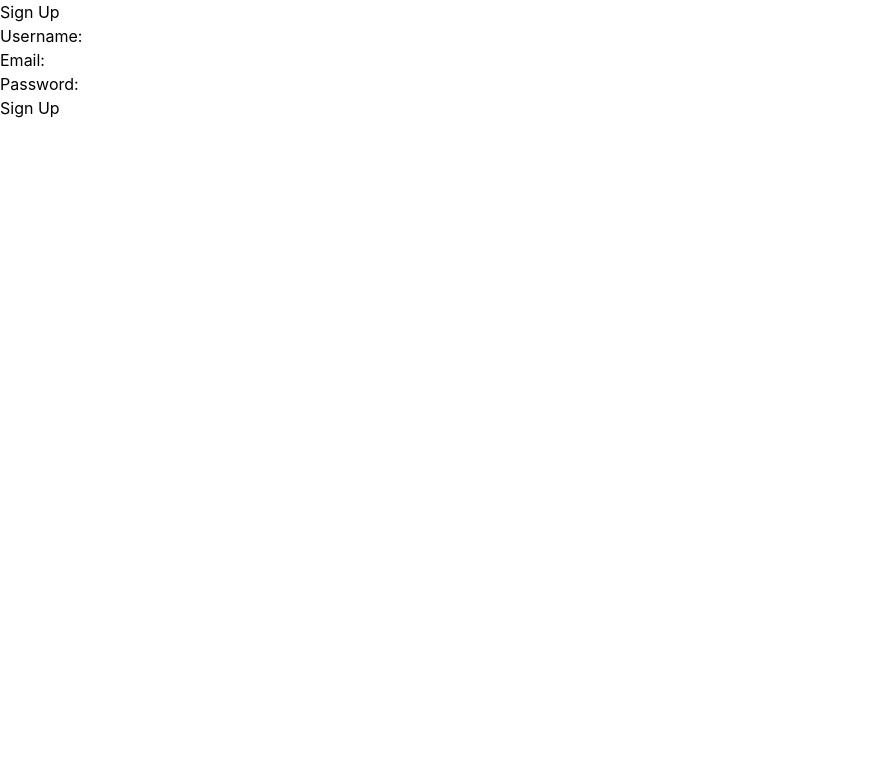
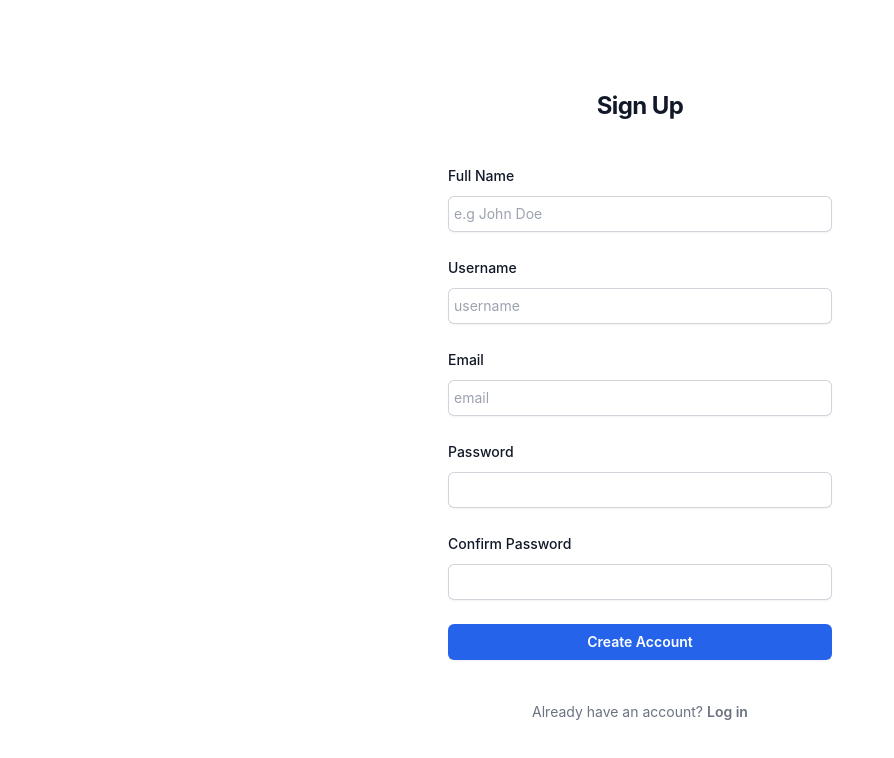
Before and after one commit to jaymeliao/CodeSpotLight, a React (Create React App) app: page /signup in a window 1280 px wide. Shown: the top 758 px of the page, without its empty margins (0-894 px from the left). Built offline with nearby package versions, Linux system fonts and the light colour scheme.

Commit message:
add sign up form

```diff
--- a/src/App.js
+++ b/src/App.js
@@ -62,7 +62,7 @@
       }
     } catch (err) {
       console.error(err.response.data.message);
-      setError("error logging in");
+      setError("Error Login: Please check your username or password.");
     }
   };
 
--- a/src/Pages/HomePage/HomePage.jsx
+++ b/src/Pages/HomePage/HomePage.jsx
@@ -5,7 +5,7 @@
 import Header from "../../Components/Header/Header";
 function HomePage({user, handleLogout}) {
   return (
-      <div className="jm-main-section min-h-screen flex bg-gray-200	 text-gray-900">
+      <div className="jm-main-section min-h-screen flex bg-gray-200 text-gray-900">
         <Header user={user} handleLogout={handleLogout} />
         <SideBar user={user}/>
         <FeedPostsList/>
--- a/src/Pages/LoginPage/LoginPage.jsx
+++ b/src/Pages/LoginPage/LoginPage.jsx
@@ -1,5 +1,5 @@
 import React from "react";
-import { Link } from "react-router-dom"; // Import Link
+import { Link } from "react-router-dom";
 
 function LoginPage({ error, handleLogin }) {
   return (
@@ -20,7 +20,6 @@
         <form className="space-y-6" onSubmit={handleLogin}>
           <div>
             <label
-              htmlFor="email"
               className="block text-sm font-medium leading-6 text-gray-900"
             >
               Username
@@ -38,7 +37,6 @@
           <div>
             <div className="flex items-center justify-between">
               <label
-                htmlFor="password"
                 className="block text-sm font-medium leading-6 text-gray-900"
               >
                 Password
@@ -70,7 +68,7 @@
             >
               Log In
             </button>
-            {error && <p>{error}</p>}
+            {error && <p className="mt-3 text-center text-sm font-medium text-red-600">{error}</p>}
           </div>
         </form>
 
--- a/src/Pages/SignUpPage/SignUpPage.jsx
+++ b/src/Pages/SignUpPage/SignUpPage.jsx
@@ -1,30 +1,45 @@
-import React, { useState } from 'react';
-import axios from 'axios';
-import { useNavigate } from 'react-router-dom';
+import React, { useState } from "react";
+import axios from "axios";
+import { useNavigate } from "react-router-dom";
+import { Link } from "react-router-dom";
 
 function SignupPage({ handleLoginAfterSignup }) {
-
-  const [error, setError] = useState('');
+  const [error, setError] = useState("");
   const navigate = useNavigate();
-
 
   const handleSubmit = async (event) => {
     event.preventDefault();
+
+    const password = event.target.password.value;
+    const confirmPassword = event.target.confirm_password.value;
+
+    // Check if passwords match
+    if (password !== confirmPassword) {
+      setError("Password do not match.");
+      return; // Prevent the form from being submitted
+    }
+
     try {
       const newAccount = {
+        name: event.target.fullname.value,
         username: event.target.username.value,
-        email:event.target.email.value,
+        email: event.target.email.value,
         password: event.target.password.value,
-      }
-      const response = await axios.post('http://localhost:8080/signup',newAccount );
-      console.log('Signup successful', response.data);
+      };
+      const response = await axios.post(
+        "http://localhost:8080/signup",
+        newAccount
+      );
+      console.log("Signup successful", response.data);
       await handleLoginAfterSignup(newAccount.username, newAccount.password);
-      navigate('/');
-
+      navigate("/");
     } catch (err) {
       console.log(err);
       if (err.response && err.response.status === 409) {
-        setError(err.response.data.error || "Username or email already exist. Try Forget Password");
+        setError(
+          err.response.data.error ||
+            "Username or email already exist. Try Forget Password"
+        );
       } else {
         console.error(
           err.response?.data?.message || "Automatic login after signup failed"
@@ -35,34 +50,109 @@
   };
 
   return (
+    <div className="flex min-h-full flex-1 flex-col justify-center px-6 py-12 lg:px-8">
+      <div className="sm:mx-auto sm:w-full sm:max-w-sm">
+        <h2 className="mt-10 text-center text-2xl font-bold leading-9 tracking-tight text-gray-900">
+          Sign Up
+        </h2>
+      </div>
+
+      <div className="mt-10 sm:mx-auto sm:w-full sm:max-w-sm">
+        <form className="space-y-6" onSubmit={handleSubmit}>
           <div>
-      <h2>Sign Up</h2>
-      <form onSubmit={handleSubmit}>
-        <div>
-          <label htmlFor="username">Username:</label>
+            <label
+              htmlFor="email"
+              className="block text-sm font-medium leading-6 text-gray-900"
+            >
+              Full Name
+            </label>
+            <div className="mt-2">
               <input
-            type="text"
-            name="username"
+                name="fullname"
+                placeholder="e.g John Doe"
+                required
+                className="block w-full rounded-md border-0 py-1.5 px-1.5 text-gray-900 shadow-sm ring-1 ring-inset ring-gray-300 placeholder:text-gray-400 focus:ring-2 focus:ring-inset focus:ring-black sm:text-sm sm:leading-6"
               />
             </div>
+          </div>
           <div>
-          <label htmlFor="email">Email:</label>
+            <label className="block text-sm font-medium leading-6 text-gray-900">
+              Username
+            </label>
+            <div className="mt-2">
+              <input
+                name="username"
+                placeholder="username"
+                autoComplete="username"
+                required
+                className="block w-full rounded-md border-0 py-1.5 px-1.5 text-gray-900 shadow-sm ring-1 ring-inset ring-gray-300 placeholder:text-gray-400 focus:ring-2 focus:ring-inset focus:ring-black sm:text-sm sm:leading-6"
+              />
+            </div>
+          </div>
+          <div>
+            <label className="block text-sm font-medium leading-6 text-gray-900">
+              Email
+            </label>
+            <div className="mt-2">
               <input
                 type="email"
-            id="email"
                 name="email"
+                placeholder="email"
+                required
+                className="block w-full rounded-md border-0 py-1.5 px-1.5 text-gray-900 shadow-sm ring-1 ring-inset ring-gray-300 placeholder:text-gray-400 focus:ring-2 focus:ring-inset focus:ring-black sm:text-sm sm:leading-6"
               />
             </div>
+          </div>
           <div>
-          <label htmlFor="password">Password:</label>
+            <div className="flex items-center justify-between">
+              <label className="block text-sm font-medium leading-6 text-gray-900">
+                Password
+              </label>
+            </div>
+            <div className="mt-2">
               <input
+                name="password"
                 type="password"
-            name="password"
+                autoComplete="current-password"
+                required
+                className="block w-full rounded-md border-0 py-1.5 px-1.5 text-gray-900 shadow-sm ring-1 ring-inset ring-gray-300 placeholder:text-gray-400 focus:ring-2 focus:ring-black focus:ring-gray-600 sm:text-sm sm:leading-6"
               />
             </div>
-        <button type="submit">Sign Up</button>
-        {error && <p className="error">{error}</p>}
+          </div>
+          <div>
+            <div className="flex items-center justify-between">
+              <label className="block text-sm font-medium leading-6 text-gray-900">
+                Confirm Password
+              </label>
+            </div>
+            <div className="mt-2">
+              <input
+                name="confirm_password"
+                type="password"
+                required
+                className="block w-full rounded-md border-0 py-1.5 px-1.5 text-gray-900 shadow-sm ring-1 ring-inset ring-gray-300 placeholder:text-gray-400 focus:ring-2 focus:ring-black focus:ring-gray-600 sm:text-sm sm:leading-6"
+              />
+            </div>
+          </div>
+
+          <div>
+            <button
+              type="submit"
+              className="flex w-full justify-center rounded-md bg-blue-600 px-3 py-1.5 text-sm font-semibold leading-6 text-white shadow-sm hover:bg-indigo-500 focus-visible:outline focus-visible:outline-2 focus-visible:outline-offset-2 "
+            >
+              Create Account
+            </button>
+            {error && <p className="mt-3 text-center text-sm font-medium text-red-600">{error}</p>}
+          </div>
         </form>
+
+        <p className="mt-10 text-center text-sm text-gray-500">
+          Already have an account?
+          <Link to="/" className="ml-1 font-semibold leading-6">
+            Log in
+          </Link>
+        </p>
+      </div>
     </div>
   );
 }
```
Lines whose indentation alone changed are shown as unchanged.
